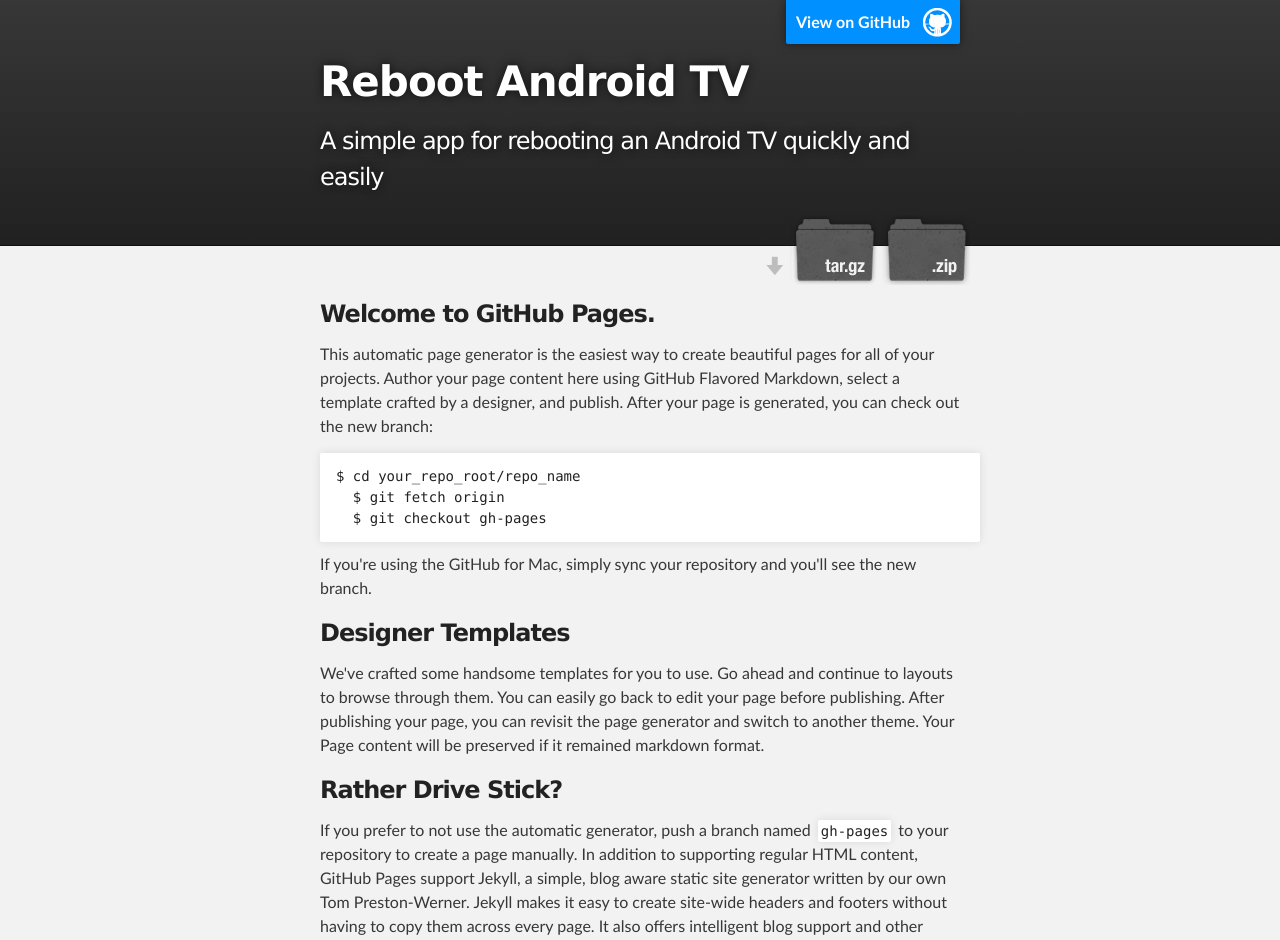
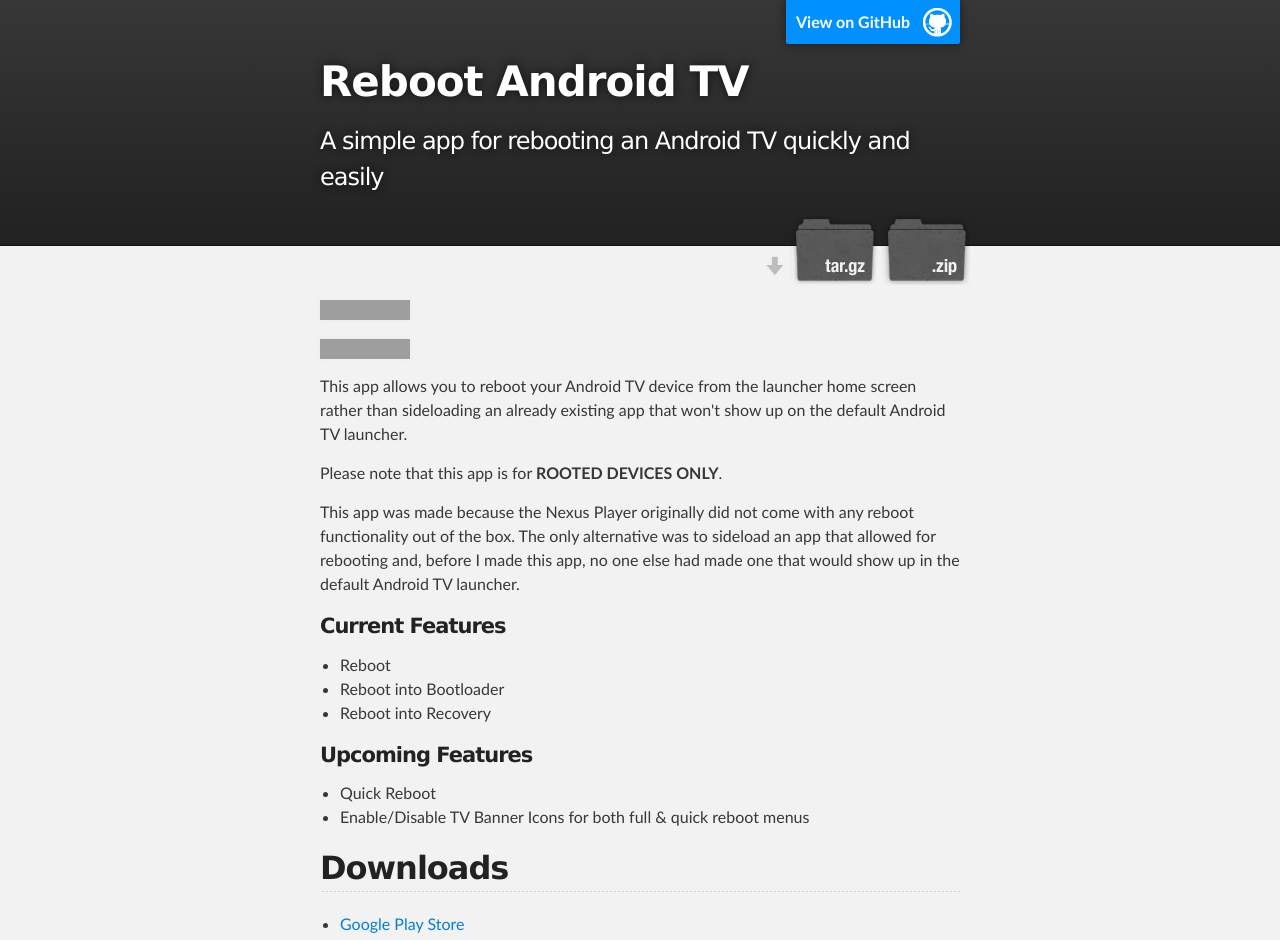
Before and after one commit to bsara/reboot-android-tv, a Jekyll site: the page index.html, which Jekyll copies as it is, in a window 1280 px wide. Shown: the top 940 px of the page. Built offline with Jekyll 4.4.1, drawn with Linux system fonts in a browser that asks for light colours; some of the changed text lies outside the part shown; grey boxes are pictures that could not be loaded.

```diff
--- a/index.html
+++ b/index.html
@@ -19,74 +19,80 @@
           <a id="forkme_banner" href="https://github.com/bsara/reboot-android-tv">View on GitHub</a>
 
           <h1 id="project_title">Reboot Android TV</h1>
-
           <h2 id="project_tagline">A simple app for rebooting an Android TV quickly and easily</h2>
 
-          <section id="downloads">
-            <a class="zip_download_link" href="https://github.com/bsara/reboot-android-tv/zipball/master">Download this project as a .zip file</a>
-            <a class="tar_download_link" href="https://github.com/bsara/reboot-android-tv/tarball/master">Download this project as a tar.gz file</a>
-          </section>
+            <section id="downloads">
+              <a class="zip_download_link" href="https://github.com/bsara/reboot-android-tv/zipball/master">Download this project as a .zip file</a>
+              <a class="tar_download_link" href="https://github.com/bsara/reboot-android-tv/tarball/master">Download this project as a tar.gz file</a>
+            </section>
         </header>
     </div>
 
     <!-- MAIN CONTENT -->
     <div id="main_content_wrap" class="outer">
       <section id="main_content" class="inner">
-        <h3>
-          <a id="welcome-to-github-pages" class="anchor" href="#welcome-to-github-pages" aria-hidden="true"><span class="octicon octicon-link"></span></a>Welcome to GitHub Pages.
-        </h3>
+        <p><a href="http://bsara.github.io/reboot-android-tv/license"><img src="https://img.shields.io/badge/license-CPOL--1.02-blue.svg?style=flat-square" alt="Licensed under the CPOL v1.02"></a></p>
 
-        <p>This automatic page generator is the easiest way to create beautiful pages for all of your projects. Author your page content here using GitHub Flavored Markdown, select a template crafted by a designer, and publish. After your page is generated, you can check out the new branch:</p>
+<p><a href="https://gitter.im/bsara/reboot-android-tv"><img src="https://badges.gitter.im/JOIN%20CHAT.svg" alt="Gitter Chat"></a></p>
 
-<pre><code>$ cd your_repo_root/repo_name
-  $ git fetch origin
-  $ git checkout gh-pages
-</code></pre>
+<p>This app allows you to reboot your Android TV device from the launcher home screen rather
+than sideloading an already existing app that won't show up on the default Android TV
+launcher.</p>
 
-        <p>If you're using the GitHub for Mac, simply sync your repository and you'll see the new branch.</p>
+<p>Please note that this app is for <strong>ROOTED DEVICES ONLY</strong>.</p>
 
-        <h3>
-          <a id="designer-templates" class="anchor" href="#designer-templates" aria-hidden="true"><span class="octicon octicon-link"></span></a>Designer Templates
-        </h3>
+<p>This app was made because the Nexus Player originally did not come with any reboot
+functionality out of the box. The only alternative was to sideload an app that allowed for
+rebooting and, before I made this app, no one else had made one that would show up in the
+default Android TV launcher.</p>
 
-        <p>We've crafted some handsome templates for you to use. Go ahead and continue to layouts to browse through them. You can easily go back to edit your page before publishing. After publishing your page, you can revisit the page generator and switch to another theme. Your Page content will be preserved if it remained markdown format.</p>
+<h4>
+<a id="current-features" class="anchor" href="#current-features" aria-hidden="true"><span class="octicon octicon-link"></span></a>Current Features</h4>
 
-        <h3>
-          <a id="rather-drive-stick" class="anchor" href="#rather-drive-stick" aria-hidden="true"><span class="octicon octicon-link"></span></a>Rather Drive Stick?
-        </h3>
+<ul>
+<li>Reboot</li>
+<li>Reboot into Bootloader</li>
+<li>Reboot into Recovery</li>
+</ul>
 
-        <p>If you prefer to not use the automatic generator, push a branch named
-          <code>gh-pages</code> to your repository to create a page manually. In addition to supporting regular HTML content, GitHub Pages support Jekyll, a simple, blog aware static site generator written by our own Tom Preston-Werner. Jekyll makes it easy to create site-wide headers and footers without having to copy them across every page. It also offers intelligent blog support and other advanced templating features.
-        </p>
+<h4>
+<a id="upcoming-features" class="anchor" href="#upcoming-features" aria-hidden="true"><span class="octicon octicon-link"></span></a>Upcoming Features</h4>
 
-        <h3>
-          <a id="authors-and-contributors" class="anchor" href="#authors-and-contributors" aria-hidden="true"><span class="octicon octicon-link"></span></a>Authors and Contributors
-        </h3>
+<ul>
+<li>Quick Reboot</li>
+<li>Enable/Disable TV Banner Icons for both full &amp; quick reboot menus</li>
+</ul>
 
-        <p>You can
-          <a href="https://github.com/blog/821" class="user-mention">@mention</a> a GitHub username to generate a link to their profile. The resulting
-          <code>&lt;a&gt;</code> element will link to the contributor's GitHub Profile. For example: In 2007, Chris Wanstrath (<a href="https://github.com/defunkt" class="user-mention">@defunkt</a>), PJ Hyett (<a href="https://github.com/pjhyett" class="user-mention">@pjhyett</a>), and Tom Preston-Werner (<a href="https://github.com/mojombo" class="user-mention">@mojombo</a>) founded GitHub.
-        </p>
+<h2>
+<a id="downloads" class="anchor" href="#downloads" aria-hidden="true"><span class="octicon octicon-link"></span></a>Downloads</h2>
 
-        <h3>
-          <a id="support-or-contact" class="anchor" href="#support-or-contact" aria-hidden="true"><span class="octicon octicon-link"></span></a>Support or Contact
-        </h3>
+<ul>
+<li><a href="https://play.google.com/store/apps/details?id=io.github.bsara.android.tv.reboot">Google Play Store</a></li>
+<li><a href="https://github.com/bsara/reboot-android-tv/releases/download/v1.0.0/io.github.bsara.android.tv.reboot_v1.0.0.apk">Direct Download</a></li>
+</ul>
 
-        <p>Having trouble with Pages? Check out the documentation at
-          <a href="https://help.github.com/pages">https://help.github.com/pages</a> or contact
-          <a href="mailto:support@github.com">support@github.com</a> and we’ll help you sort it out.
-        </p>
+<h2>
+<a id="screenshots" class="anchor" href="#screenshots" aria-hidden="true"><span class="octicon octicon-link"></span></a>Screenshots</h2>
+
+<p><img src="https://raw.githubusercontent.com/bsara/reboot-android-tv/master/play-store/screenshots/screenshot-0.png" alt="Screenshot"></p>
+
+<p><img src="https://raw.githubusercontent.com/bsara/reboot-android-tv/master/play-store/screenshots/screenshot-1.png" alt="Screenshot"></p>
+
+<p><img src="https://raw.githubusercontent.com/bsara/reboot-android-tv/master/play-store/screenshots/screenshot-2.png" alt="Screenshot"></p>
+
+<p><img src="https://raw.githubusercontent.com/bsara/reboot-android-tv/master/play-store/screenshots/screenshot-3.png" alt="Screenshot"></p>
       </section>
     </div>
 
     <!-- FOOTER  -->
     <div id="footer_wrap" class="outer">
       <footer class="inner">
-        <p class="copyright">Reboot Android TV maintained by
-          <a href="https://github.com/bsara">bsara</a></p>
-
-        <p>Published with <a href="http://pages.github.com">GitHub Pages</a></p>
+        <p class="copyright">Reboot Android TV maintained by <a href="https://github.com/bsara">bsara</a></p>
+        <p>Published with <a href="https://pages.github.com">GitHub Pages</a></p>
       </footer>
     </div>
+
+
+
   </body>
 </html>
--- /dev/null
+++ b/stylesheets/github-light.css
@@ -0,0 +1,115 @@
+/*
+   Copyright 2014 GitHub Inc.
+
+   Licensed under the Apache License, Version 2.0 (the "License");
+   you may not use this file except in compliance with the License.
+   You may obtain a copy of the License at
+
+       http://www.apache.org/licenses/LICENSE-2.0
+
+   Unless required by applicable law or agreed to in writing, software
+   distributed under the License is distributed on an "AS IS" BASIS,
+   WITHOUT WARRANTIES OR CONDITIONS OF ANY KIND, either express or implied.
+   See the License for the specific language governing permissions and
+   limitations under the License.
+
+*/
+
+.pl-c /* comment */ {
+  color: #969896;
+}
+
+.pl-c1      /* constant, markup.raw, meta.diff.header, meta.module-reference, meta.property-name, support, support.constant, support.variable, variable.other.constant */,
+.pl-s .pl-v /* string variable */ {
+  color: #0086b3;
+}
+
+.pl-e  /* entity */,
+.pl-en /* entity.name */ {
+  color: #795da3;
+}
+
+.pl-s .pl-s1 /* string source */,
+.pl-smi      /* storage.modifier.import, storage.modifier.package, storage.type.java, variable.other, variable.parameter.function */ {
+  color: #333;
+}
+
+.pl-ent /* entity.name.tag */ {
+  color: #63a35c;
+}
+
+.pl-k /* keyword, storage, storage.type */ {
+  color: #a71d5d;
+}
+
+.pl-pds              /* punctuation.definition.string, string.regexp.character-class */,
+.pl-s                /* string */,
+.pl-s .pl-pse .pl-s1 /* string punctuation.section.embedded source */,
+.pl-sr               /* string.regexp */,
+.pl-sr .pl-cce       /* string.regexp constant.character.escape */,
+.pl-sr .pl-sra       /* string.regexp string.regexp.arbitrary-repitition */,
+.pl-sr .pl-sre       /* string.regexp source.ruby.embedded */ {
+  color: #183691;
+}
+
+.pl-v /* variable */ {
+  color: #ed6a43;
+}
+
+.pl-id /* invalid.deprecated */ {
+  color: #b52a1d;
+}
+
+.pl-ii /* invalid.illegal */ {
+  background-color: #b52a1d;
+  color: #f8f8f8;
+}
+
+.pl-sr .pl-cce /* string.regexp constant.character.escape */ {
+  color: #63a35c;
+  font-weight: bold;
+}
+
+.pl-ml /* markup.list */ {
+  color: #693a17;
+}
+
+.pl-mh        /* markup.heading */,
+.pl-mh .pl-en /* markup.heading entity.name */,
+.pl-ms        /* meta.separator */ {
+  color: #1d3e81;
+  font-weight: bold;
+}
+
+.pl-mq /* markup.quote */ {
+  color: #008080;
+}
+
+.pl-mi /* markup.italic */ {
+  color: #333;
+  font-style: italic;
+}
+
+.pl-mb /* markup.bold */ {
+  color: #333;
+  font-weight: bold;
+}
+
+.pl-md /* markup.deleted, meta.diff.header.from-file */ {
+  background-color: #ffecec;
+  color: #bd2c00;
+}
+
+.pl-mi1 /* markup.inserted, meta.diff.header.to-file */ {
+  background-color: #eaffea;
+  color: #55a532;
+}
+
+.pl-mdr /* meta.diff.range */ {
+  color: #795da3;
+  font-weight: bold;
+}
+
+.pl-mo /* meta.output */ {
+  color: #1d3e81;
+}
--- a/stylesheets/stylesheet.css
+++ b/stylesheets/stylesheet.css
@@ -3,7 +3,7 @@
 by Jason Costello, @jsncostello
 *******************************************************************************/
 
-@import url(pygment_trac.css);
+@import url(github-light.css);
 
 /*******************************************************************************
 MeyerWeb Reset
```
Also changed, not shown: params.json (+1 -1 lines).
